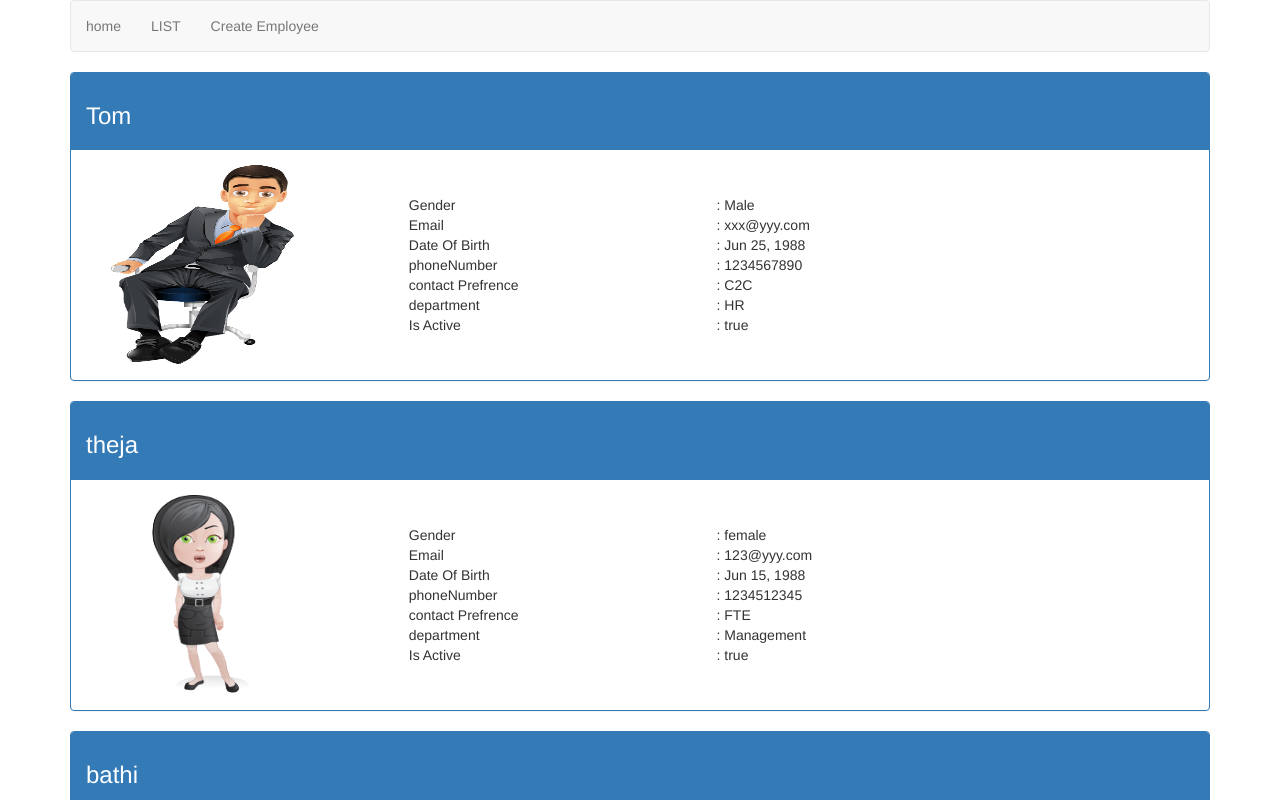
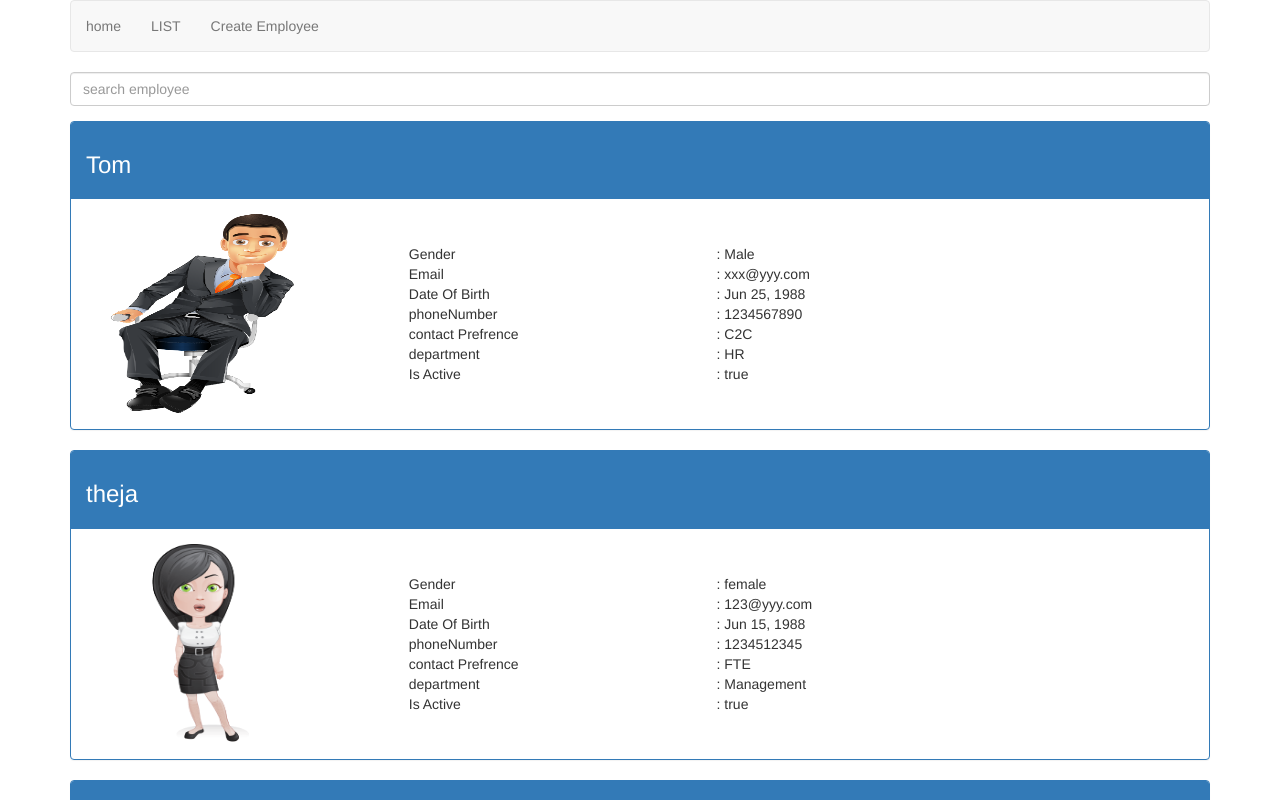
Before and after one commit to KSC0126/AngularCrudOperations-, an Angular app: page /list in a window 1280 px wide. Shown: the top 800 px of the page. Built offline with nearby package versions, Linux system fonts and the light colour scheme.

Commit message:
12/06 12:57
implemented angular filter with pipe but angular developer does not recommend to use pipes as it may cause performance issues if not implemented properly

```diff
--- a/src/app/app.module.ts
+++ b/src/app/app.module.ts
@@ -12,7 +12,8 @@ import { SelectRequiredValidatorDirective } from '../shared/select-required-vali
 import { EmployeeService } from '../app/employee/employee.service';
 import { DisplayEmployeeComponent } from './display-employee/display-employee.component';
 import { CreateEmployeeCanDeactiveGaurdGuardService } from '../app/create-employee-can-deactivate-gaur.service';
-import { EmployeeDetailsComponent } from './employee/employee-details.component'
+import { EmployeeDetailsComponent } from './employee/employee-details.component';
+import { EmployeeFilterPipe } from './employee-filter.pipe'
 
 
 
@@ -26,6 +27,7 @@ import { EmployeeDetailsComponent } from './employee/employee-details.component'
     SelectRequiredValidatorDirective,
     DisplayEmployeeComponent,
     EmployeeDetailsComponent,
+    EmployeeFilterPipe,
 
 
   ],
--- a/src/app/create-employee/create-employee.component.ts
+++ b/src/app/create-employee/create-employee.component.ts
@@ -55,7 +55,8 @@ export class CreateEmployeeComponent implements OnInit {
   }
   saveEmployee( ):void{
 
-    const newEmployee: employee= Object.assign({},this.employee);// we need to assign a object to variable so that the reset method in the below will not reset the object which is need to be saved
+    const newEmployee: employee= Object.assign({},this.employee);
+    // we need to assign a object to variable so that the reset method in the below will not reset the object which is need to be saved
     this._employeeService.save(newEmployee);
     this.createEmployeeForm.reset();
     this._router.navigate(['list']);
--- /dev/null
+++ b/src/app/employee-filter.pipe.ts
@@ -0,0 +1,18 @@
+import { Pipe, PipeTransform } from '@angular/core';
+import { employee } from './models/employee.model';
+
+@Pipe({
+  name: 'employeeFilter'
+})
+export class EmployeeFilterPipe implements PipeTransform {
+
+  transform(employees: employee[], searchTerm: string): employee[] {
+    if(!employees || !searchTerm){
+      return employees;
+
+    }
+    return employees.filter(employee =>
+      employee.name.toLocaleLowerCase().indexOf(searchTerm.toLocaleLowerCase()) !== -1); // search pipes
+  }
+
+}
--- a/src/app/employee/list-employees.component.html
+++ b/src/app/employee/list-employees.component.html
@@ -1,6 +1,9 @@
 <!-- <h1 #h1Variable > </h1> -->
 <!-- *ngIf ="dataFromChild">{{dataFromChild?.name + '' +dataFromChild?.department }} -->
-<div *ngFor="let employee of employees" >
+<div class="form-group">
+  <input type="text" class="form-control" placeholder="search employee" width="250px" [(ngModel)]= "searchTerm"/>
+</div>
+<div *ngFor="let employee of employees | employeeFilter : searchTerm " >
   <div (click)="onClick(employee.id)" class="pointerStyle">
   <!-- <div (click)="h1Variable.innerHTML = childComponent.employee.name + ' ' + childComponent.employee.gender "> -->
 
--- a/src/app/employee/list-employees.component.ts
+++ b/src/app/employee/list-employees.component.ts
@@ -10,6 +10,7 @@ import {Router} from '@angular/router';
 export class ListEmployeesComponent implements OnInit {
 
   employees: employee[];
+  searchTerm: string;
   // dataFromChild: employee;
   // employeeToDisplay:employee;
   // private arrayIndex = 1;
```
